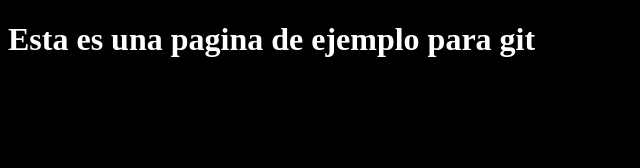
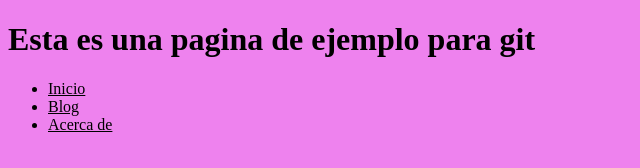
Before and after one commit to JSHectorM/ejemplo, a plain HTML site: page index.html in a window 1280 px wide. Shown: the whole page, without its empty margins (0-640 px from the left). Drawn offline with Linux system fonts and the light colour scheme.

Commit message:
Tercer commit se agrego html y estilos

```diff
--- a/estilos.css
+++ b/estilos.css
@@ -1,4 +1,4 @@
 *{
-    background-color: black;
-    color: white;
+    background-color: violet;
+    color: black;
 }
--- a/index.html
+++ b/index.html
@@ -7,6 +7,15 @@
     <title>Ejeplo Git</title>
 </head>
 <body>
-    <h1>Esta es una pagina de ejemplo para git</h1>
+    <div class="contenedor">
+        <h1>Esta es una pagina de ejemplo para git</h1>
+        <nav>
+            <ul>
+                <li><a href="#">Inicio</a></li>
+                <li><a href="#">Blog</a></li>
+                <li><a href="#">Acerca de</a></li>
+            </ul>
+        </nav>
+    </div>
 </body>
 </html>
```
